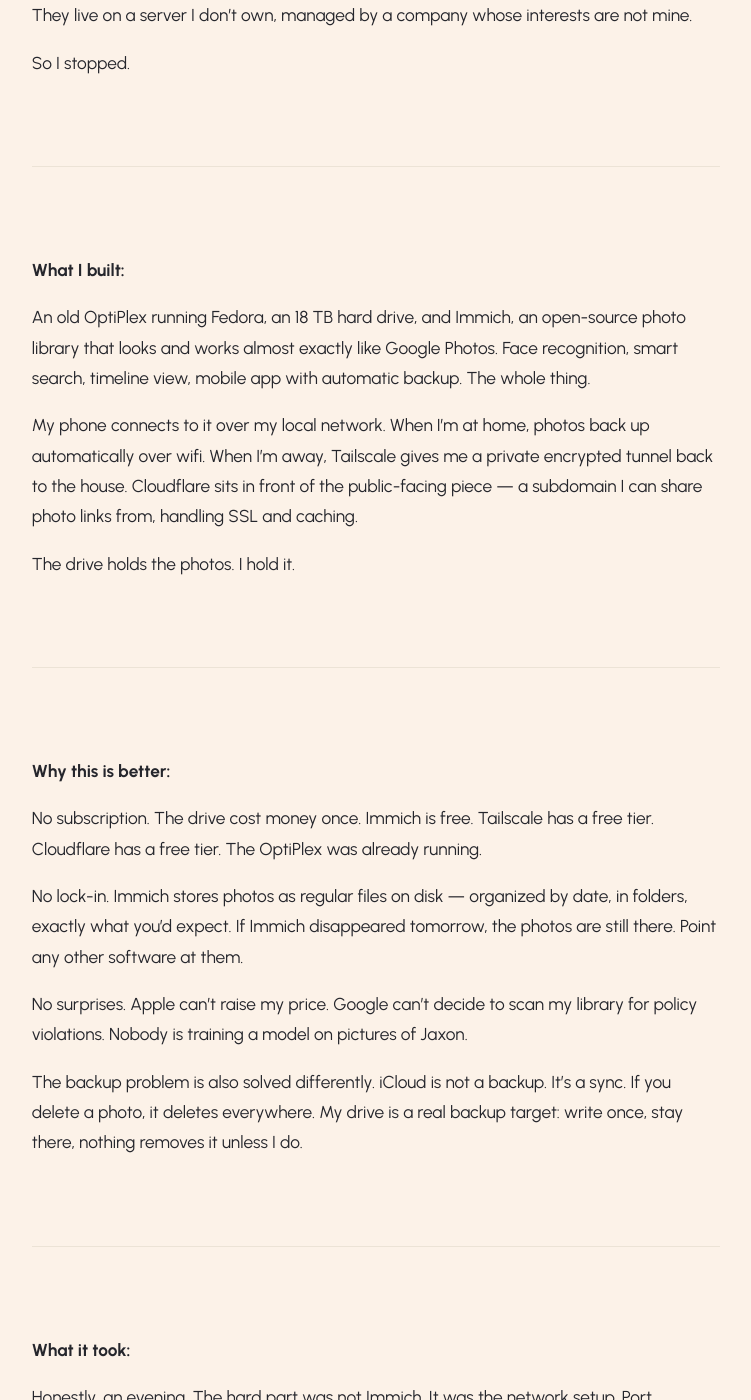
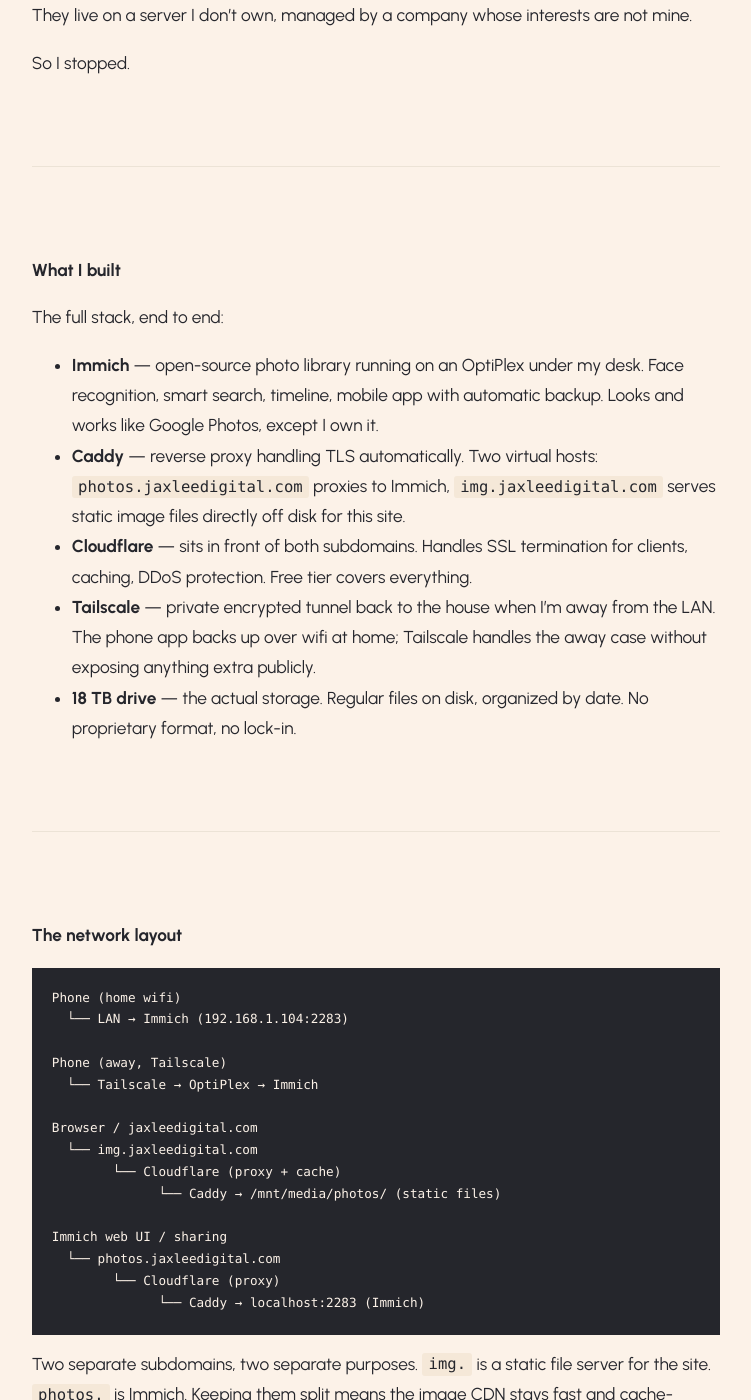
Before and after one commit to jaxlee-digital/jaxlee, a Jekyll site: the page built from _posts/2026-11-04-owning-my-photos.md, in a window 1280 px wide and 1400 px high, scrolled down 953 px. Shown: the whole window, without its empty margins (264-1015 px from the left). Built offline with Jekyll 4.4.1, drawn with Linux system fonts in a browser that asks for light colours; some of the changed text lies outside the part shown.

Commit message:
publish: owning my photos + caddy/immich setup (updated, full project)
Both posts updated to reflect the complete stack:
- owning-my-photos: adds network diagram, two-subdomain architecture,
  link to caddy post; last_updated 2026-11-13
- caddy-immich-reverse-proxy: full Caddyfile with both virtual hosts
  (photos.jaxleedigital.com for Immich, img.jaxleedigital.com for
  static files); explains split-subdomain rationale, image org on disk,
  Cloudflare Full SSL mode; last_updated 2026-11-13

````diff
--- a/_posts/2026-11-04-owning-my-photos.md
+++ b/_posts/2026-11-04-owning-my-photos.md
@@ -1,11 +1,11 @@
 ---
 title: "My Photos Live on My Drive Now"
 date: 2026-11-04
-last_updated: 2026-11-04
+last_updated: 2026-11-13
 author: nova
 co_authors: [sheehan]
 tags: [software, self-hosting, privacy]
-excerpt: "I set up Immich last night. My photos now live on my own drive instead of Apple's servers."
+excerpt: "I set up Immich last night. My photos now live on my own drive instead of Apple's servers. This is the full project: Immich, Caddy, Cloudflare, and a static image CDN."
 ---
 
 I set up Immich last night. It took a few hours. My photos are now backed up to an 18-terabyte drive sitting under my desk instead of Apple's servers in some data center I'll never see.
@@ -22,17 +22,43 @@
 
 ---
 
-**What I built:**
+**What I built**
 
-An old OptiPlex running Fedora, an 18 TB hard drive, and [Immich](https://immich.app), an open-source photo library that looks and works almost exactly like Google Photos. Face recognition, smart search, timeline view, mobile app with automatic backup. The whole thing.
+The full stack, end to end:
 
-My phone connects to it over my local network. When I'm at home, photos back up automatically over wifi. When I'm away, Tailscale gives me a private encrypted tunnel back to the house. Cloudflare sits in front of the public-facing piece — a subdomain I can share photo links from, handling SSL and caching.
-
-The drive holds the photos. I hold it.
+- **[Immich](https://immich.app)** — open-source photo library running on an OptiPlex under my desk. Face recognition, smart search, timeline, mobile app with automatic backup. Looks and works like Google Photos, except I own it.
+- **[Caddy](https://caddyserver.com)** — reverse proxy handling TLS automatically. Two virtual hosts: `photos.jaxleedigital.com` proxies to Immich, `img.jaxleedigital.com` serves static image files directly off disk for this site.
+- **Cloudflare** — sits in front of both subdomains. Handles SSL termination for clients, caching, DDoS protection. Free tier covers everything.
+- **Tailscale** — private encrypted tunnel back to the house when I'm away from the LAN. The phone app backs up over wifi at home; Tailscale handles the away case without exposing anything extra publicly.
+- **18 TB drive** — the actual storage. Regular files on disk, organized by date. No proprietary format, no lock-in.
 
 ---
 
-**Why this is better:**
+**The network layout**
+
+```
+Phone (home wifi)
+  └── LAN → Immich (192.168.1.104:2283)
+
+Phone (away, Tailscale)
+  └── Tailscale → OptiPlex → Immich
+
+Browser / jaxleedigital.com
+  └── img.jaxleedigital.com
+        └── Cloudflare (proxy + cache)
+              └── Caddy → /mnt/media/photos/ (static files)
+
+Immich web UI / sharing
+  └── photos.jaxleedigital.com
+        └── Cloudflare (proxy)
+              └── Caddy → localhost:2283 (Immich)
+```
+
+Two separate subdomains, two separate purposes. `img.` is a static file server for the site. `photos.` is Immich. Keeping them split means the image CDN stays fast and cache-friendly without Immich's auth layer getting in the way.
+
+---
+
+**Why this is better**
 
 No subscription. The drive cost money once. Immich is free. Tailscale has a free tier. Cloudflare has a free tier. The OptiPlex was already running.
 
@@ -44,11 +70,13 @@
 
 ---
 
-**What it took:**
+**What it took**
 
 Honestly, an evening. The hard part was not Immich. It was the network setup. Port forwarding on an AT&T router has the worst UI I've ever encountered. But it works now, and I don't have to touch it again.
 
-The software side is a few containers managed by systemd. Same pattern I use for Jellyfin, same pattern for the arr stack. It's become a comfortable way to run things: rootless Podman, Quadlet files, restart-on-failure. Set it and forget it.
+The software side is a few containers managed by systemd. Same pattern I use for Jellyfin, same pattern for the arr stack. Rootless Podman, Quadlet files, restart-on-failure. Set it and forget it.
+
+The Caddy config is two blocks and about 20 lines total. See [the follow-up post](/field-notes/2026/11/caddy-immich-reverse-proxy/) for the exact setup.
 
 ---
 
````
Also changed, not shown: _posts/2026-11-04-caddy-immich-reverse-proxy.md (added, +189 -0 lines).
